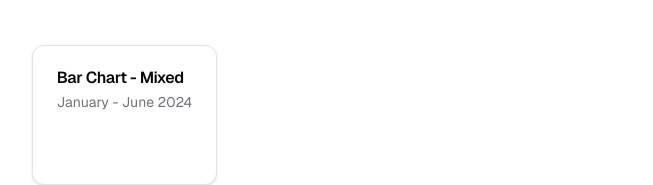
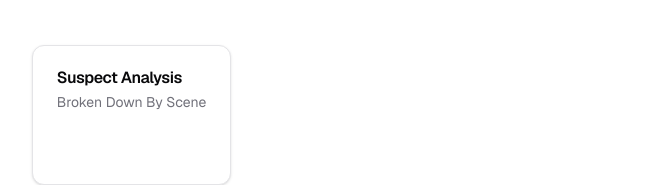
Before and after one commit to edwin-zhou/Murder-Mystery, a Next.js app in the folder frontend/: page / in a window 1280 px wide. Shown: the part 341-526 px from the top of the page, without its empty margins (313-966 px from the left). Built offline with nearby package versions, Linux system fonts and the light colour scheme.

Commit message:
show plain text

```diff
--- a/frontend/src/app/page.tsx
+++ b/frontend/src/app/page.tsx
@@ -103,8 +103,8 @@ export default function Home() {
           </div>
           <Card>
               <CardHeader>
-                  <CardTitle>Bar Chart - Mixed</CardTitle>
-                  <CardDescription>January - June 2024</CardDescription>
+                  <CardTitle>Suspect Analysis</CardTitle>
+                  <CardDescription>Broken Down By Scene</CardDescription>
               </CardHeader>
               <CardContent>
                   <div className="response-container">
@@ -112,8 +112,8 @@ export default function Home() {
                           <ul>
                               {response.map((item, index) => (
                                   <li key={index}>
-                                      <strong>Person:</strong> {item.person}, <strong>Suspicion
-                                      Score:</strong> {item.suspicion_score}, <strong>Reasoning:</strong> {item.reasoning}
+                                    {item}
+
                                   </li>
                               ))}
                           </ul>
```
